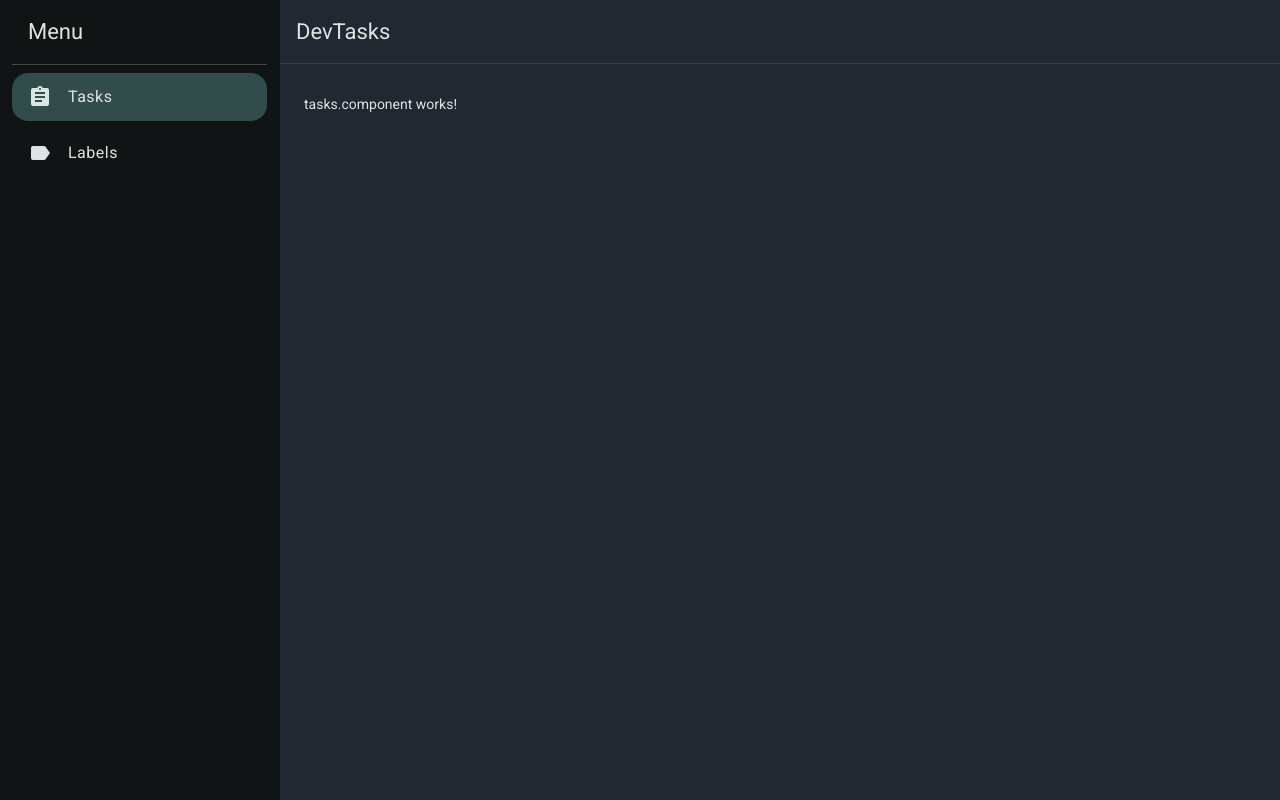
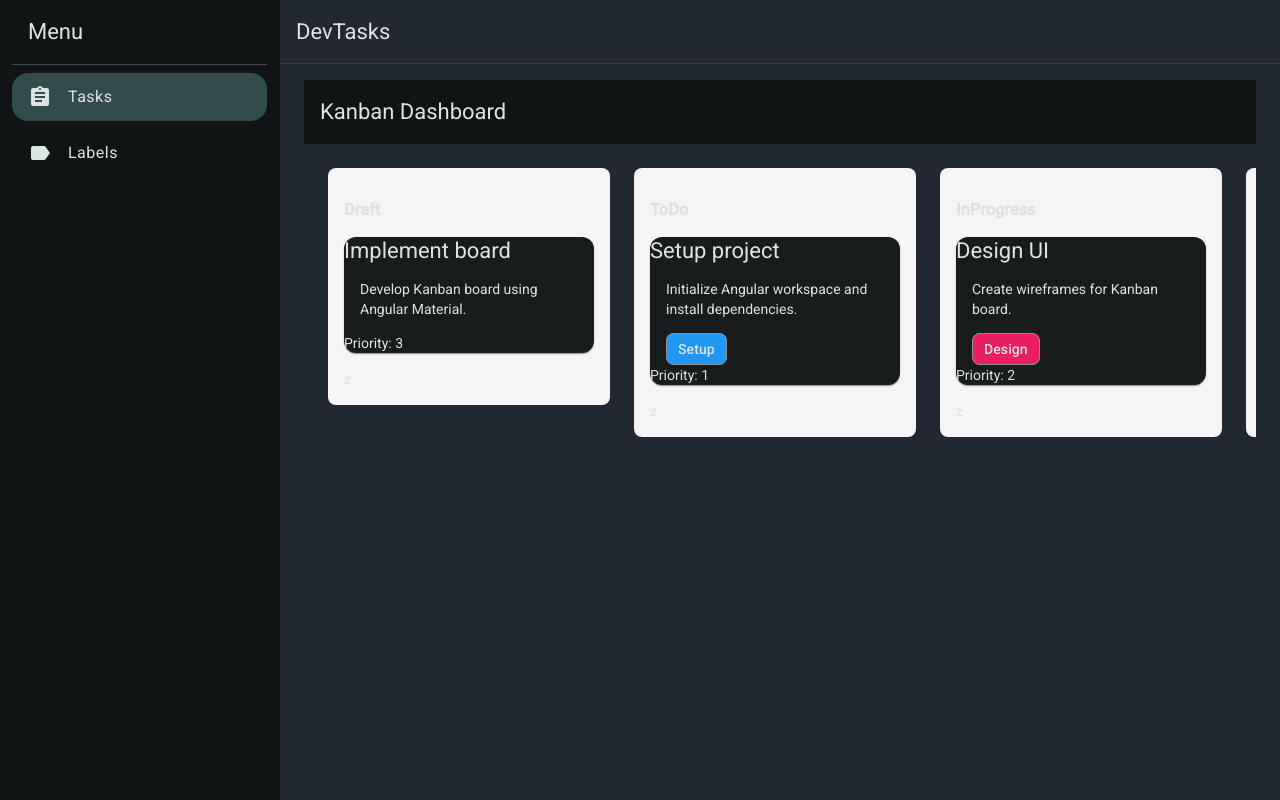
Before and after one commit to DlopezS98/ng-devtasks, an Angular app: page /login in a window 1280 px wide. Both pictures are taken after typing "name@example.com", "Sample123" into the empty fields and a click on the button "Login". Built offline with nearby package versions, Linux system fonts and the light colour scheme.

Commit message:
initial kanban setup

```diff
--- a/src/app/pages/dashboard/tasks/tasks.component.html
+++ b/src/app/pages/dashboard/tasks/tasks.component.html
@@ -1 +1,28 @@
-<p>tasks.component works!</p>
+<mat-toolbar color="primary">
+  <span>Kanban Dashboard</span>
+</mat-toolbar>
+<div class="kanban-board">
+  @for (status of statuses; track status) {
+    <div class="kanban-column">
+      <h3>{{ status }}</h3>
+      @for (task of tasksByStatus[status]; track task) {
+        <mat-card class="kanban-task">
+          <mat-card-title>{{ task.title }}</mat-card-title>
+          <mat-card-content>
+            <p>{{ task.description }}</p>
+            <div class="labels">
+              <mat-chip-list>
+                @for (label of task.labels; track label) {
+                  <mat-chip [style.background]="label.color">{{ label.name }}</mat-chip>
+                }
+              </mat-chip-list>
+            </div>
+          </mat-card-content>
+          <mat-card-footer>
+            <span>Priority: {{ task.priority }}</span>
+          </mat-card-footer>
+        </mat-card>z
+      }
+    </div>
+  }
+</div>
--- a/src/app/pages/dashboard/tasks/tasks.component.scss
+++ b/src/app/pages/dashboard/tasks/tasks.component.scss
@@ -0,0 +1,20 @@
+.kanban-board {
+  display: flex;
+  gap: 24px;
+  padding: 24px;
+  overflow-x: auto;
+}
+.kanban-column {
+  flex: 1;
+  background: #f5f5f5;
+  border-radius: 8px;
+  padding: 16px;
+  min-width: 250px;
+  height: 100%;
+}
+.kanban-task {
+  margin-bottom: 16px;
+}
+.labels {
+  margin-top: 8px;
+}
--- a/src/app/pages/dashboard/tasks/tasks.component.ts
+++ b/src/app/pages/dashboard/tasks/tasks.component.ts
@@ -1,12 +1,27 @@
-import { ChangeDetectionStrategy, Component } from '@angular/core';
+import { CommonModule } from '@angular/common';
+import { ChangeDetectionStrategy, Component, CUSTOM_ELEMENTS_SCHEMA } from '@angular/core';
+import { MatCardModule } from '@angular/material/card';
+import { MatChipsModule } from '@angular/material/chips';
+import { MatListModule } from '@angular/material/list';
+import { MatToolbarModule } from '@angular/material/toolbar';
+import { TaskResponseDto, TaskStatuses } from '../../../shared/models/task.model';
+import { KanbanService } from '../../../shared/services/kanban.service';
 
 @Component({
   selector: 'app-tasks.component',
-  imports: [],
+  imports: [MatCardModule, MatChipsModule, MatListModule, MatToolbarModule, CommonModule],
+  schemas: [CUSTOM_ELEMENTS_SCHEMA],
   templateUrl: './tasks.component.html',
   styleUrl: './tasks.component.scss',
-  changeDetection: ChangeDetectionStrategy.OnPush
+  changeDetection: ChangeDetectionStrategy.OnPush,
 })
 export class TasksComponent {
+  statuses = Object.values(TaskStatuses);
+  tasksByStatus: { [key: string]: TaskResponseDto[] } = {};
 
+  constructor(private kanbanService: KanbanService) {
+    this.statuses.forEach(status => {
+      this.tasksByStatus[status] = this.kanbanService.getTasksByStatus(status as TaskStatuses);
+    });
+  }
 }
```
